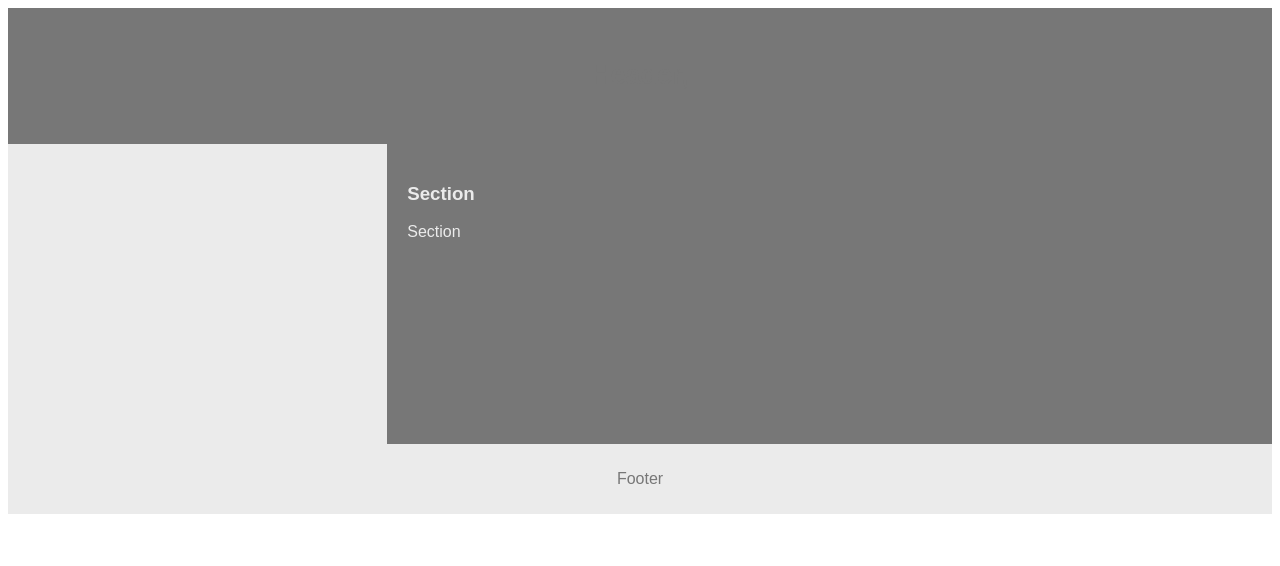
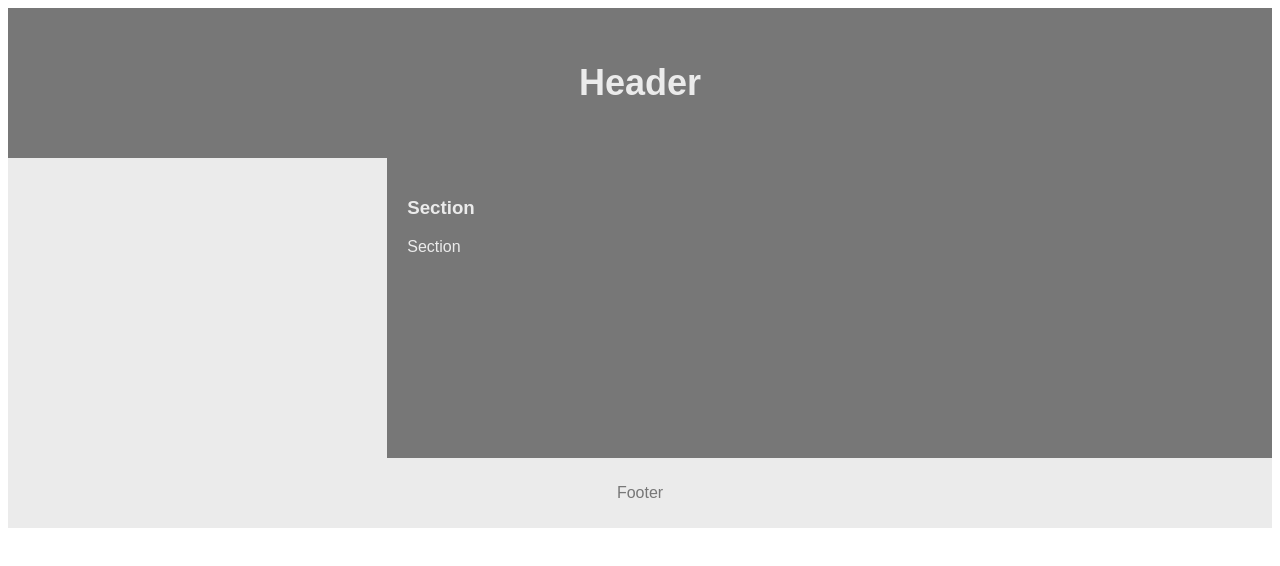
Before and after one commit to ASgou/HW-Wireframe, a plain HTML site: page index.html in a window 1280 px wide. Drawn offline with Linux system fonts and the light colour scheme.

Commit message:
Update index.html

```diff
--- a/index.html
+++ b/index.html
@@ -19,7 +19,7 @@ header {
   padding: 30px;
   text-align: center;
   font-size: 18px;
-  color: #777;
+  color: #ebebeb;
 }
 
 /* Create two columns/boxes that floats next to each other */
@@ -73,7 +73,7 @@ footer {
 <body>
 
 <header>
-  <h2>Header,</h2>
+  <h1>Header</h1>
 </header>
 
 <section>
```
